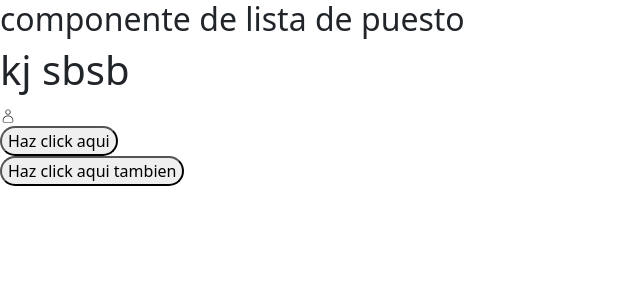
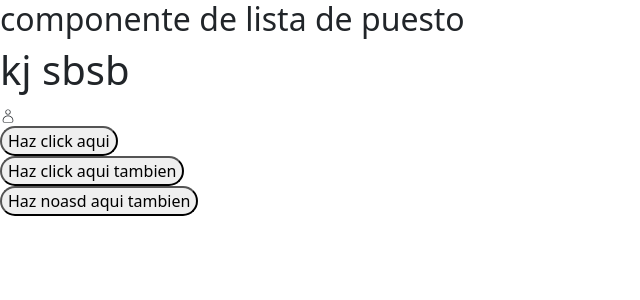
Before and after one commit to wilbert2004/Woorkfell, a React (Create React App) app in the folder frontend/: page /listapuestos in a window 1280 px wide. Shown: the top 300 px of the page, without its empty margins (0-640 px from the left). Built offline with nearby package versions, Linux system fonts and the light colour scheme; a web font is replaced by a local one.

Commit message:
Ejemplo prueba
Crhis

```diff
--- a/frontend/src/components/listapuestos.jsx
+++ b/frontend/src/components/listapuestos.jsx
@@ -11,6 +11,8 @@ const Listapuestos = () => {
       <button className="rounded-pill">Haz click aqui</button>
       <br></br>
       <button className="rounded-pill">Haz click aqui tambien</button>
+      <br></br>
+      <button className="rounded-pill">Haz noasd aqui tambien</button>
     </div>
 
   );
```
